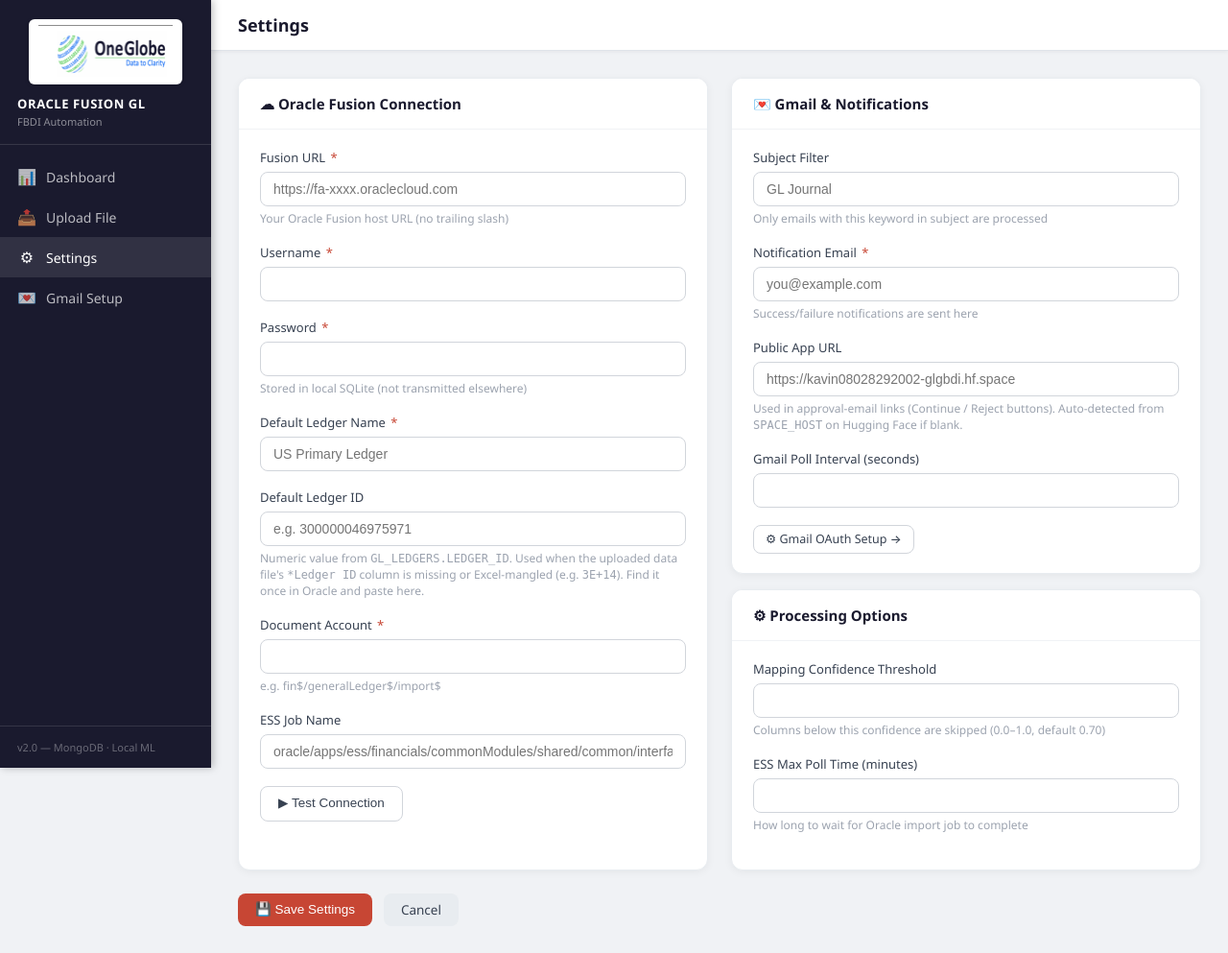
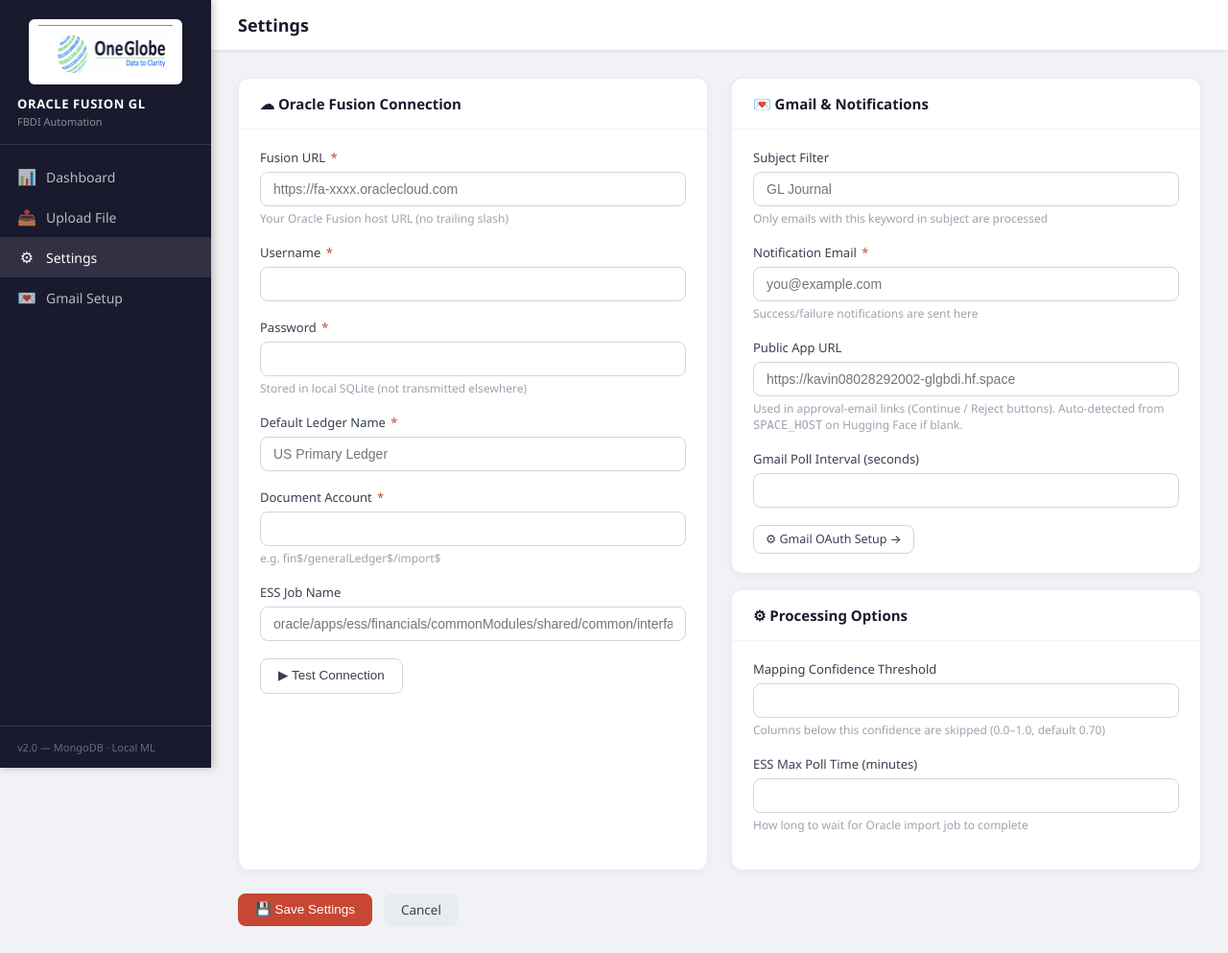
Before and after one commit to kavin0831/GLFBDI, a FastAPI app: template templates/settings.html in a window 1280 px wide. Shown: the whole page at 96% size. Run offline with FastAPI, Linux system fonts and the light colour scheme; the template is opened without the code that fills it, so the values that code supplies are empty.

Commit message:
Revert fusion_ledger_id setting; rely solely on Ledger Name (Oracle resolves)

```diff
--- a/app.py
+++ b/app.py
@@ -356,7 +356,6 @@ async def save_settings(
     fusion_username:       str = Form(...),
     fusion_password:       str = Form(...),
     fusion_ledger_name:    str = Form(...),
-    fusion_ledger_id:      str = Form(""),
     fusion_document_account: str = Form(...),
     fusion_job_name:       str = Form(...),
     gmail_subject_filter:  str = Form(...),
@@ -374,7 +373,6 @@ async def save_settings(
         cfg.fusion_username        = fusion_username
         cfg.fusion_password        = fusion_password
         cfg.fusion_ledger_name     = fusion_ledger_name
-        cfg.fusion_ledger_id       = fusion_ledger_id.strip()
         cfg.fusion_document_account= fusion_document_account
         cfg.fusion_job_name        = fusion_job_name
         cfg.gmail_subject_filter   = gmail_subject_filter
--- a/database.py
+++ b/database.py
@@ -353,9 +353,6 @@ _DEFAULT_SETTINGS = {
     "fusion_username":         "",
     "fusion_password":         "",
     "fusion_ledger_name":      "US Primary Ledger",
-    "fusion_ledger_id":        "",   # numeric Oracle ledger_id (looked up in GL_LEDGERS),
-                                     # used when the data file's *Ledger ID is missing or
-                                     # got Excel-mangled into scientific notation
     "fusion_document_account": "fin$/generalLedger$/import$",
     "fusion_job_name":         _CORRECT_JOB,
     "gmail_credentials_file":  "config/gmail_credentials.json",
--- a/templates/settings.html
+++ b/templates/settings.html
@@ -57,17 +57,6 @@
                  placeholder="US Primary Ledger">
         </div>
 
-        <div class="form-group">
-          <label class="form-label" for="fusion_ledger_id">Default Ledger ID</label>
-          <input type="text" class="form-control" id="fusion_ledger_id" name="fusion_ledger_id"
-                 value="{{ cfg.fusion_ledger_id or '' }}"
-                 placeholder="e.g. 300000046975971">
-          <div class="form-hint">
-            Numeric value from <code>GL_LEDGERS.LEDGER_ID</code>. Used when the uploaded
-            data file's <code>*Ledger ID</code> column is missing or Excel-mangled
-            (e.g. <code>3E+14</code>). Find it once in Oracle and paste here.
-          </div>
-        </div>
 
         <div class="form-group">
           <label class="form-label" for="fusion_document_account">Document Account <span class="required">*</span></label>
--- a/workflow.py
+++ b/workflow.py
@@ -212,9 +212,8 @@ def _stage_generate(req_id: str, records: list[dict], mappings: list[dict],
         **meta,
         "request_id":    req_id,
         "bad_row_indices": bad_indices,
-        # Fall back to Settings if the data file didn't supply these
+        # Oracle resolves the ledger from Ledger Name; we never inject a Ledger ID
         "ledger_name":   meta.get("ledger_name") or cfg.fusion_ledger_name,
-        "ledger_id":     meta.get("ledger_id")   or (cfg.fusion_ledger_id or "").strip(),
     }
     good_rows, bad_rows = build_rows(records, mappings, full_meta)
 
```
